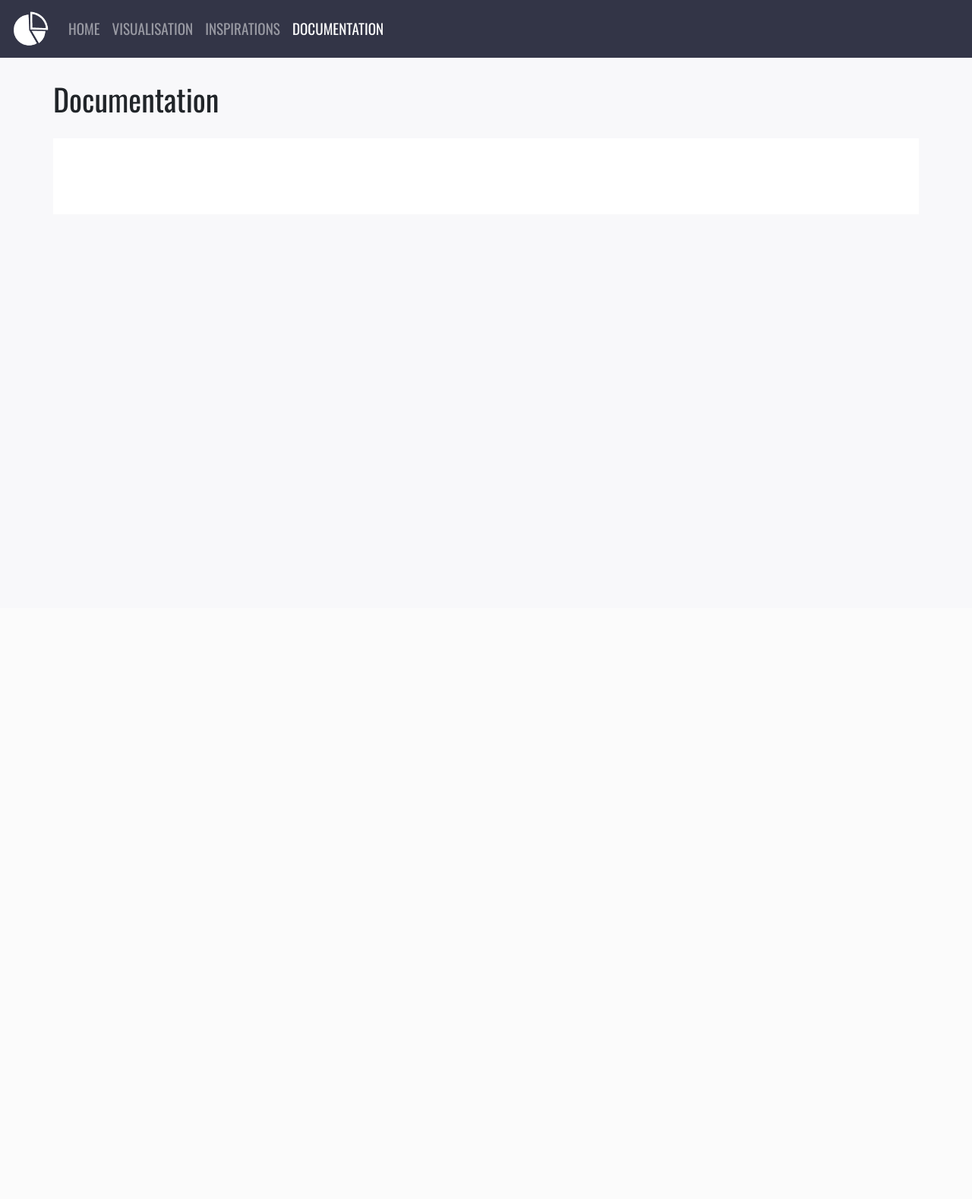
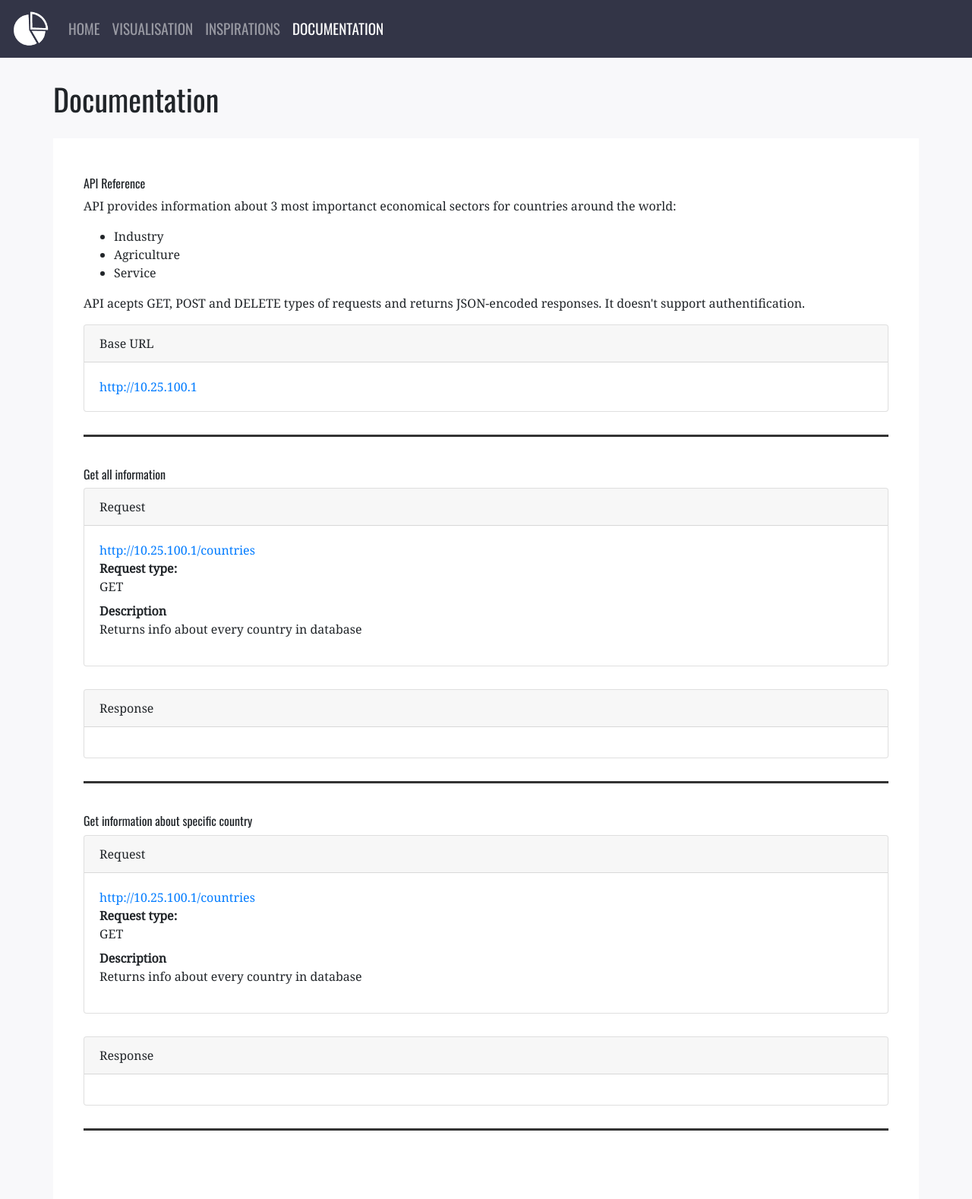
Before and after one commit to razamanaza/flask-backend, a Flask app: page /documentation in a window 1280 px wide. Shown: the whole page at 76% size. Before the commit the page ends 149 px from the top, so only its background shows below. Run offline with Flask 2, Linux system fonts and the light colour scheme; parts of the project's set-up code (start-up, migrations or seed data) failed here and were passed over; some libraries are stand-ins or nearby versions.

Commit message:
Started to write documentation

```diff
--- a/static/css/main.css
+++ b/static/css/main.css
@@ -56,3 +56,10 @@ h1, h2, h3, h4, h5, h6 {
 .card {
   margin-bottom: 30px;
 }
+.doc-section {
+  margin-bottom: 40px;
+  border-bottom: 3px solid #333;
+}
+.doc-section h2 {
+  font-size: 16px;
+}
--- a/templates/documentation.html
+++ b/templates/documentation.html
@@ -7,6 +7,78 @@
     <h1>Documentation</h1>
   </div>
   <div class="container content">
+
+    <section id="api-reference" class="doc-section">
+      <h2>API Reference</h2>
+      <p>API provides information about 3 most importanct economical sectors for countries around the world:</p>
+      <ul>
+        <li>Industry</li>
+        <li>Agriculture</li>
+        <li>Service</li>
+      </ul>
+      <p>API acepts GET, POST and DELETE types of requests and returns JSON-encoded responses. It doesn't support authentification.</p>
+      <div class="card">
+        <div class="card-header">
+          Base URL
+        </div>
+        <div class="card-body">
+          <a href="http://10.25.100.1">http://10.25.100.1</a>
+        </div>
+      </div>
+    </section>
+
+    <section id="get-all" class="doc-section">
+      <h2>Get all information</h2>
+      <div class="card">
+        <div class="card-header">
+          Request
+        </div>
+        <div class="card-body">
+          <a href="http://10.25.100.1/countries">http://10.25.100.1/countries</a>
+          <dl>
+            <dt>Request type:</dt>
+            <dd>GET</dd>
+            <dt>Description</dt>
+            <dd>Returns info about every country in database</dd>
+          </dl>
+        </div>
+      </div>
+      <div class="card">
+          <div class="card-header">
+            Response
+          </div>
+          <div class="card-body">
+
+          </div>
+        </div>
+    </section>
+
+    <section id="get-all" class="doc-section">
+        <h2>Get information about specific country</h2>
+        <div class="card">
+          <div class="card-header">
+            Request
+          </div>
+          <div class="card-body">
+            <a href="http://10.25.100.1/countries">http://10.25.100.1/countries</a>
+            <dl>
+              <dt>Request type:</dt>
+              <dd>GET</dd>
+              <dt>Description</dt>
+              <dd>Returns info about every country in database</dd>
+            </dl>
+          </div>
+        </div>
+        <div class="card">
+            <div class="card-header">
+              Response
+            </div>
+            <div class="card-body">
+
+            </div>
+          </div>
+      </section>
+
   </div>
 </section>
 {%endblock%}
```
